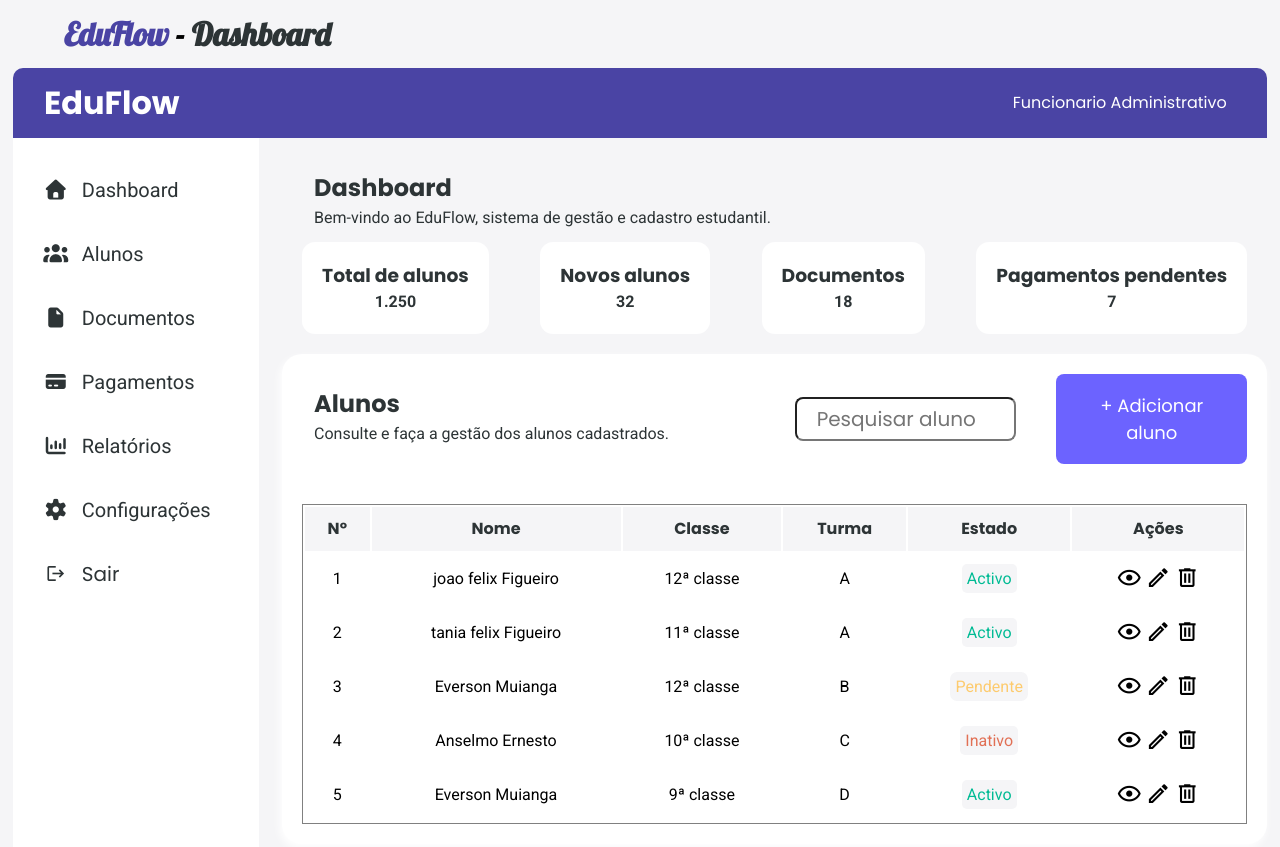
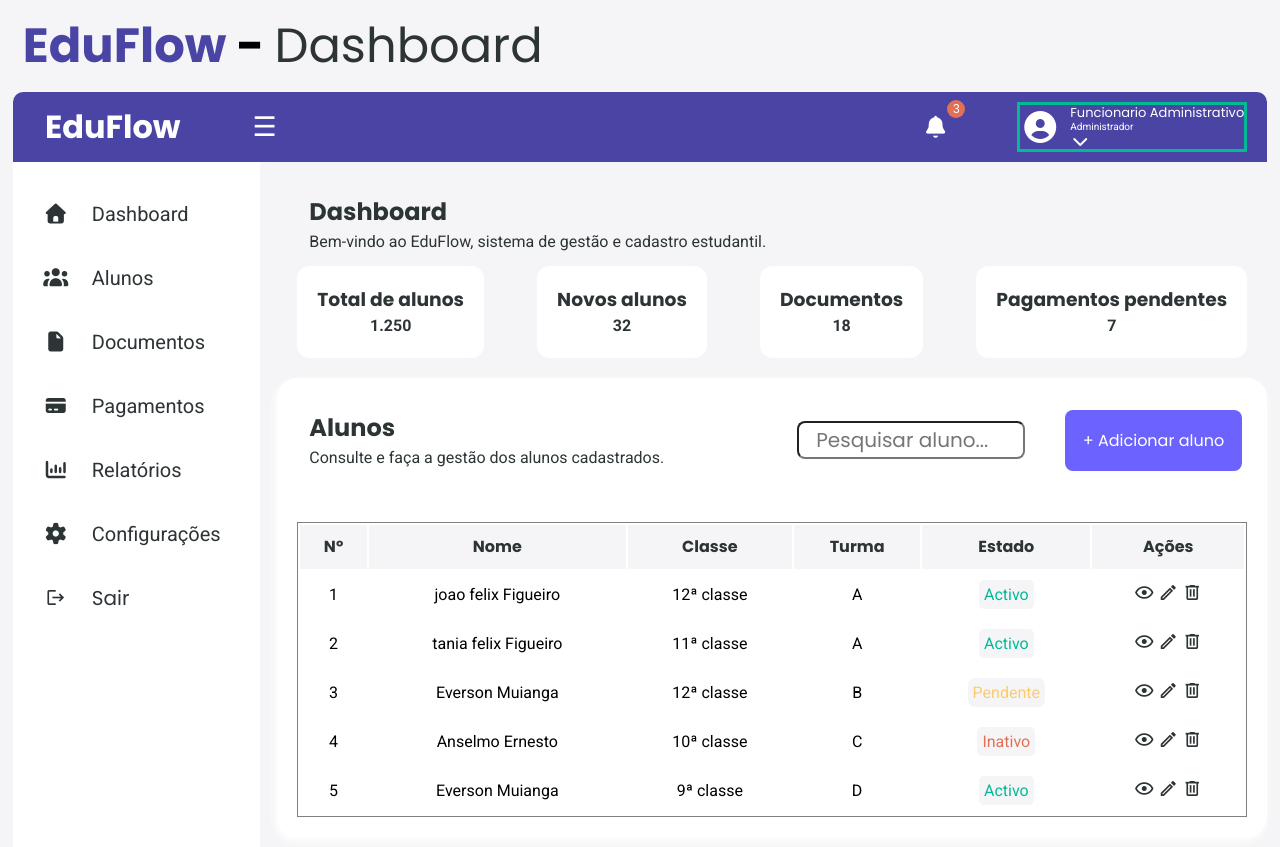
Before and after one commit to eversoncodes-gif/EduFlow, a plain HTML site: page dashboard.html in a window 1280 px wide. Shown: the top 847 px of the page. Drawn offline with nearby package versions, Linux system fonts and the light colour scheme.

Commit message:
estou refinando o css da dashboard

```diff
--- a/css.da.pasgina/dashboard.css
+++ b/css.da.pasgina/dashboard.css
@@ -35,14 +35,14 @@ font-family: var(--font-heading);
     margin-left: 1%;
     padding: 10px;
     gap: 20px;
-    padding-left: 4%;
-    font-family: var(--font-logo);
-    font-size: clamp(1.5rem,5vw,2rem);
+    font-family: var(--font-heading);
+    font-size: clamp(1.5rem,5vw,3rem);
     font-weight: bold;
 
 }
 
 #dash{
+   font-weight: 300;
    color: var(--main-text);
 
 }
@@ -50,14 +50,15 @@ font-family: var(--font-heading);
 .dash span{
 color: var(--primary-color);
 }
+/* aqui e tudo do topo  */
 
 .topo{
 /* border: 3px solid green; */
-padding: 3px;
+padding: 3px 20px;
 display: flex;
 align-items: center;
-justify-content: center;
-flex-direction: row wrap;
+justify-content: space-between;
+flex-direction: row;
 gap: 60px;
 background-color: var(--primary-color);
 color: var(--card);
@@ -70,8 +71,12 @@ height: 70px;
 }
 
 .logo{
-flex: 1;
+flex: 2;
 text-align: center;
+padding-left: 1%;
+display:flex;
+align-items: center;
+gap: 20px;
 /* border: 2px solid grey; */
 
 }
@@ -83,27 +88,108 @@ text-align: center;
     /* color: var(--primary-color); */
 }
 
+/* aqui e o botao do menu */
+
+.menu-toggle{
+    background-color: var(--primary-color);
+    color: white;
+    border: none;
+    font-size: 27px;
+    margin-left: 52px;
+    cursor: pointer;
+}
+
+/* aqui sao as accoes do topo, aquelas que estao na direita */
+.acoes-topo{
+    display: flex;
+    align-items: center;
+    justify-content: end;
+    flex: 4;
+    gap:25px;
+    /* border: 2px solid black; */
+
+}
 
 
+.notificacao{
+position: relative;
+display: flex;
+align-items: center;
+justify-content: center;
+border: none;
+background: transparent;
+color: var(--card);
+font-size: 22px;
+cursor: pointer;
+padding: 8px;
+    /* background-color: var(--primary-color);
+   border: none;
+   color: var(--card); */
+}
+
+.badge{
+    position: absolute;
+    top: -8px;
+    right: -8px;
+    background-color: var(--error);
+    color: white;
+    width: 18px;
+    height: 18px;
+    border-radius:50%;
+    display: flex;
+    align-items: center;
+    justify-content: center;
+    font-size: 12px;
+}
+/* .notificao span{
+    /* border-radius: 33px;
+    background-color: red;
+    color: var(--card); */
+
+
+/* aqui e o utilizador */
 
 .usuario{
-flex: 5;
-text-align: end;
-margin-right:3%;
-/* border: #00BB94 solid 3px; */
+/* flex: 3; */
+display: flex;
+align-items:center;
+/* justify-content:space-between; */
+gap: 10px;
+/* margin-right:3%; */
+border: #00BB94 solid 3px;
 }
-.usuario span{
-    font-size: 16px;
+/* icone do utilizador */
+.usuario > i:first-child{
+    font-size: 32px;
+}
+
+/* informacoes do utilizador */
+.dados-usuario{
+display: flex;
+flex-direction: column;
+line-height: 1.2;
+}
+.dados-usuario span{
+    font-size: 13px;
     font-weight: 500;
     font-family: var(--font-heading)
 }
+.dados-usuario small{
+    font-size: 10px;
+}
 
+/* aqui e a seta */
+.usuario > i:last-child{
+    font-size: 11px;
+    margin-left: 3px;
+}
+/* aqui e o layout da pagina */
 .layout{
 /* border: solid red 2px; */
  display: flex;
  align-items: center;
  justify-content: space-between;
- gap: 23px;
+ gap: 17px;
  width: 100%;
  /* box-shadow: -4px 12px 22px rgba(0,0,0,0.62) ; */
 }
@@ -150,7 +236,7 @@ text-align: center;
 
     display:flex;
     align-items: center;
-    gap: 14px;
+    gap: 24px;
 
     /* border: solid 2px var(--primary-color); */
     font-size:  20px;
@@ -309,10 +395,11 @@ width: 100%;
     padding: 11px;
 }
 table td button{
-    font-size: 25px;
+    font-size: 20px;
     cursor: pointer;
     border: none;
-    background: var(--card);
+   background: var(--card);
+   color: var(--main-text);
 }
 
 
@@ -333,7 +420,7 @@ table td button{
 #pesquisar-aluno{
  height: 2.4rem;
  width: 50%;
- padding: 20px;
+ padding: 17px;
  color: var(--main-text);
  font-family: var(--font-heading);
  border-radius: 8px;
@@ -349,7 +436,7 @@ table td button{
     font-family: var(--font-heading);
     padding: 18px;
     border-radius: 8px;
-     font-size: 18px;
+     font-size: 16px;
 transition: 0.3s ease-in;
 }
 
@@ -403,7 +490,7 @@ color: var(--text);
     font-family: var(--font-heading);
     padding: 18px;
     border-radius: 8px;
-    font-size: 18px;
+    font-size: 16px;
     transition: 0.3s ease-in;
     border:none;
 }
--- a/dashboard.html
+++ b/dashboard.html
@@ -22,12 +22,23 @@
         </div>
       <header class="topo">
 
+             <div class="logo">
+                 <h1>EduFlow</h1>
+                 <button class="menu-toggle">  ☰ </button>
+            </div>
+            <div class="acoes-topo">
+                 <button class="notificacao"><i class="fa-solid fa-bell"></i>
+                <span class="badge">3</span></button>
+            </div>
 
-             <div class="logo">
-                <h1>EduFlow</h1>
-            </div>
            <div class="usuario">
-            <span>Funcionario Administrativo</span>
+             <i class="fa-solid fa-circle-user"></i>
+             <div class="dados-usuario">
+             <span>Funcionario Administrativo</span>
+             <small>Administrador</small>
+             <i class="fa-solid fa-chevron-down"></i>
+
+               </div>
             </div>
 
           <!-- <div class="navegar">
@@ -137,7 +148,7 @@
                      <input
                         type="search"
                         id="pesquisar-aluno"
-                        placeholder="Pesquisar aluno..."
+                        placeholder="Pesquisar aluno...."
                     >
                      <button onclick="abrirDocument()" id="adicionar-aluno">
                         &plus; Adicionar aluno
```
